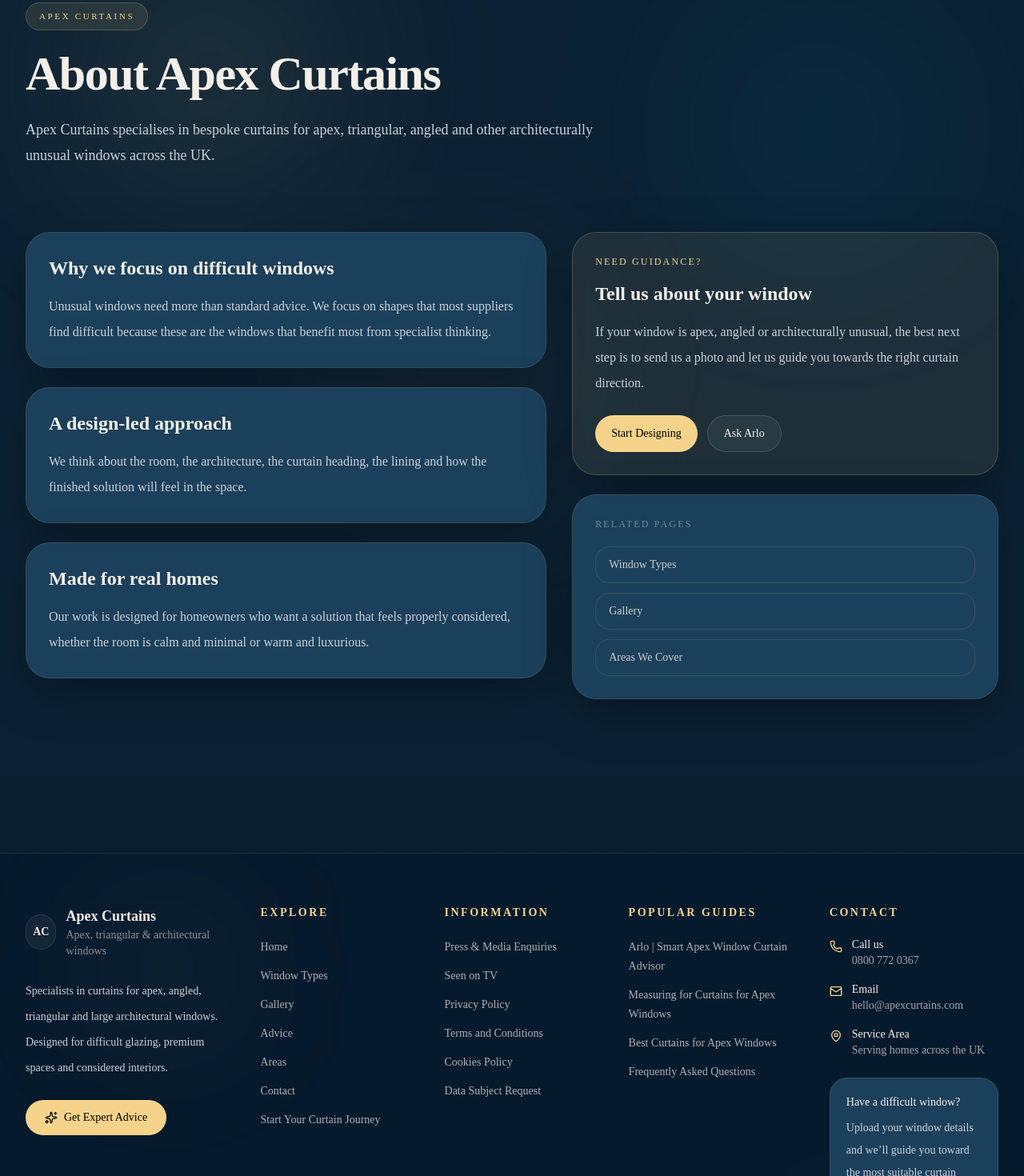
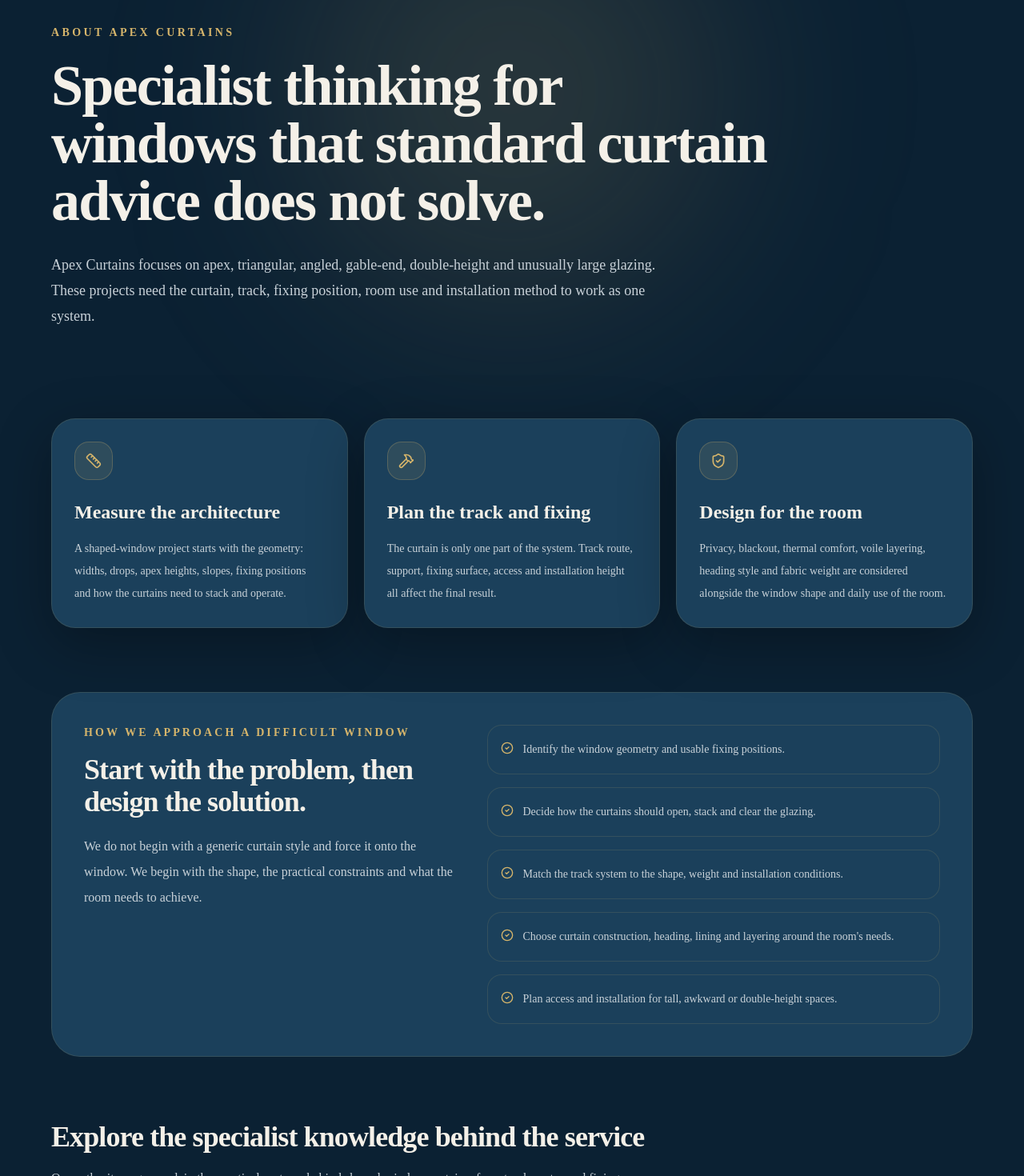
Before and after one commit to Nylon1/Apexcurtains, a Next.js app: page /about-apex-curtains in a window 1280 px wide. Shown: the part 145-1615 px from the top of the page at 80% size. Built offline with nearby package versions, Linux system fonts and the light colour scheme.

Commit message:
Strengthen About authority and expertise signals

```diff
--- a/app/about-apex-curtains/page.tsx
+++ b/app/about-apex-curtains/page.tsx
@@ -1,17 +1,181 @@
-import InfoPageTemplate from "@/components/layout/InfoPageTemplate";
+import Link from "next/link";
+import type { Metadata } from "next";
+import { ArrowRight, CheckCircle2, Hammer, Ruler, ShieldCheck } from "lucide-react";
+
+const SITE_URL = "https://www.apexcurtains.com";
+
+export const metadata: Metadata = {
+  title: { absolute: "About Apex Curtains | Architectural Window Specialists" },
+  description:
+    "Learn how Apex Curtains approaches apex, triangular, gable-end, angled and unusually large windows through specialist measuring, track planning, curtain design and installation.",
+  alternates: {
+    canonical: `${SITE_URL}/about-apex-curtains`,
+  },
+  openGraph: {
+    title: "About Apex Curtains | Architectural Window Specialists",
+    description:
+      "Specialist curtain design, track planning and installation for difficult architectural windows across the UK.",
+    url: `${SITE_URL}/about-apex-curtains`,
+    siteName: "Apex Curtains",
+    type: "website",
+  },
+};
+
+const expertise = [
+  {
+    icon: Ruler,
+    title: "Measure the architecture",
+    text: "A shaped-window project starts with the geometry: widths, drops, apex heights, slopes, fixing positions and how the curtains need to stack and operate.",
+  },
+  {
+    icon: Hammer,
+    title: "Plan the track and fixing",
+    text: "The curtain is only one part of the system. Track route, support, fixing surface, access and installation height all affect the final result.",
+  },
+  {
+    icon: ShieldCheck,
+    title: "Design for the room",
+    text: "Privacy, blackout, thermal comfort, voile layering, heading style and fabric weight are considered alongside the window shape and daily use of the room.",
+  },
+];
 
 export default function Page() {
+  const schema = {
+    "@context": "https://schema.org",
+    "@graph": [
+      {
+        "@type": "AboutPage",
+        "@id": `${SITE_URL}/about-apex-curtains#webpage`,
+        url: `${SITE_URL}/about-apex-curtains`,
+        name: "About Apex Curtains",
+        isPartOf: { "@id": `${SITE_URL}/#website` },
+        about: { "@id": `${SITE_URL}/#organization` },
+      },
+      {
+        "@type": "BreadcrumbList",
+        "@id": `${SITE_URL}/about-apex-curtains#breadcrumb`,
+        itemListElement: [
+          { "@type": "ListItem", position: 1, name: "Home", item: SITE_URL },
+          {
+            "@type": "ListItem",
+            position: 2,
+            name: "About Apex Curtains",
+            item: `${SITE_URL}/about-apex-curtains`,
+          },
+        ],
+      },
+    ],
+  };
+
   return (
-    <InfoPageTemplate
-      title="About Apex Curtains"
-      breadcrumb="About Apex Curtains"
-      intro="Apex Curtains specialises in bespoke curtains for apex, triangular, angled and other architecturally unusual windows across the UK."
-      section1Title="Why we focus on difficult windows"
-      section1Text="Unusual windows need more than standard advice. We focus on shapes that most suppliers find difficult because these are the windows that benefit most from specialist thinking."
-      section2Title="A design-led approach"
-      section2Text="We think about the room, the architecture, the curtain heading, the lining and how the finished solution will feel in the space."
-      section3Title="Made for real homes"
-      section3Text="Our work is designed for homeowners who want a solution that feels properly considered, whether the room is calm and minimal or warm and luxurious."
-    />
+    <main className="min-h-screen bg-apex-navy-950 text-white">
+      <script
+        type="application/ld+json"
+        dangerouslySetInnerHTML={{ __html: JSON.stringify(schema) }}
+      />
+
+      <section className="relative overflow-hidden px-4 pb-20 pt-36 sm:px-6 lg:px-8 lg:pb-28 lg:pt-44">
+        <div className="absolute inset-0">
+          <div className="absolute left-1/2 top-0 h-[520px] w-[520px] -translate-x-1/2 rounded-full bg-[#d6b56b]/15 blur-[130px]" />
+        </div>
+
+        <div className="relative mx-auto max-w-6xl">
+          <p className="text-sm font-semibold uppercase tracking-[0.24em] text-[#d6b56b]">
+            About Apex Curtains
+          </p>
+          <h1 className="mt-5 max-w-4xl text-4xl font-semibold tracking-tight sm:text-5xl lg:text-7xl">
+            Specialist thinking for windows that standard curtain advice does not solve.
+          </h1>
+          <p className="mt-7 max-w-3xl text-base leading-8 text-white/72 sm:text-lg">
+            Apex Curtains focuses on apex, triangular, angled, gable-end, double-height and unusually large glazing. These projects need the curtain, track, fixing position, room use and installation method to work as one system.
+          </p>
+        </div>
+      </section>
+
+      <section className="px-4 pb-20 sm:px-6 lg:px-8">
+        <div className="mx-auto grid max-w-6xl gap-5 lg:grid-cols-3">
+          {expertise.map((item) => {
+            const Icon = item.icon;
+            return (
+              <article
+                key={item.title}
+                className="rounded-[30px] border border-white/10 bg-white/[0.04] p-7 shadow-[0_20px_70px_rgba(0,0,0,0.3)]"
+              >
+                <div className="inline-flex h-12 w-12 items-center justify-center rounded-2xl border border-[#d6b56b]/25 bg-[#d6b56b]/10 text-[#d6b56b]">
+                  <Icon className="h-5 w-5" />
+                </div>
+                <h2 className="mt-6 text-2xl font-semibold">{item.title}</h2>
+                <p className="mt-4 text-sm leading-7 text-white/68">{item.text}</p>
+              </article>
+            );
+          })}
+        </div>
+      </section>
+
+      <section className="px-4 pb-20 sm:px-6 lg:px-8">
+        <div className="mx-auto max-w-6xl rounded-[36px] border border-white/10 bg-white/[0.04] p-7 md:p-10">
+          <div className="grid gap-10 lg:grid-cols-[0.9fr_1.1fr] lg:items-start">
+            <div>
+              <p className="text-sm font-semibold uppercase tracking-[0.22em] text-[#d6b56b]">
+                How we approach a difficult window
+              </p>
+              <h2 className="mt-4 text-3xl font-semibold tracking-tight sm:text-4xl">
+                Start with the problem, then design the solution.
+              </h2>
+              <p className="mt-5 text-base leading-8 text-white/68">
+                We do not begin with a generic curtain style and force it onto the window. We begin with the shape, the practical constraints and what the room needs to achieve.
+              </p>
+            </div>
+
+            <div className="space-y-4">
+              {[
+                "Identify the window geometry and usable fixing positions.",
+                "Decide how the curtains should open, stack and clear the glazing.",
+                "Match the track system to the shape, weight and installation conditions.",
+                "Choose curtain construction, heading, lining and layering around the room's needs.",
+                "Plan access and installation for tall, awkward or double-height spaces.",
+              ].map((point) => (
+                <div key={point} className="flex gap-3 rounded-2xl border border-white/10 bg-black/20 p-4">
+                  <CheckCircle2 className="mt-1 h-4 w-4 shrink-0 text-[#d6b56b]" />
+                  <p className="text-sm leading-7 text-white/72">{point}</p>
+                </div>
+              ))}
+            </div>
+          </div>
+        </div>
+      </section>
+
+      <section className="px-4 pb-24 sm:px-6 lg:px-8">
+        <div className="mx-auto max-w-6xl">
+          <h2 className="text-3xl font-semibold tracking-tight sm:text-4xl">
+            Explore the specialist knowledge behind the service
+          </h2>
+          <p className="mt-4 max-w-3xl text-base leading-8 text-white/68">
+            Our authority pages explain the practical systems behind shaped-window curtains, from track routes and fixing considerations to blackout, privacy and thermal comfort.
+          </p>
+
+          <div className="mt-8 grid gap-4 md:grid-cols-3">
+            {[
+              { href: "/curtain-tracks", title: "Curtain track systems", text: "How specialist tracks work on apex, angled and tall windows." },
+              { href: "/curtain-solutions", title: "Curtain solutions", text: "Blackout, privacy, thermal comfort and voile layering." },
+              { href: "/gallery", title: "Project case studies", text: "Completed installations and the window challenges behind them." },
+            ].map((item) => (
+              <Link
+                key={item.href}
+                href={item.href}
+                className="group rounded-[26px] border border-white/10 bg-white/[0.04] p-6 transition hover:border-[#d6b56b]/35 hover:bg-white/[0.07]"
+              >
+                <h3 className="text-xl font-semibold">{item.title}</h3>
+                <p className="mt-3 text-sm leading-7 text-white/65">{item.text}</p>
+                <span className="mt-5 inline-flex items-center text-sm font-semibold text-[#d6b56b]">
+                  Explore
+                  <ArrowRight className="ml-2 h-4 w-4 transition group-hover:translate-x-1" />
+                </span>
+              </Link>
+            ))}
+          </div>
+        </div>
+      </section>
+    </main>
   );
 }
```
